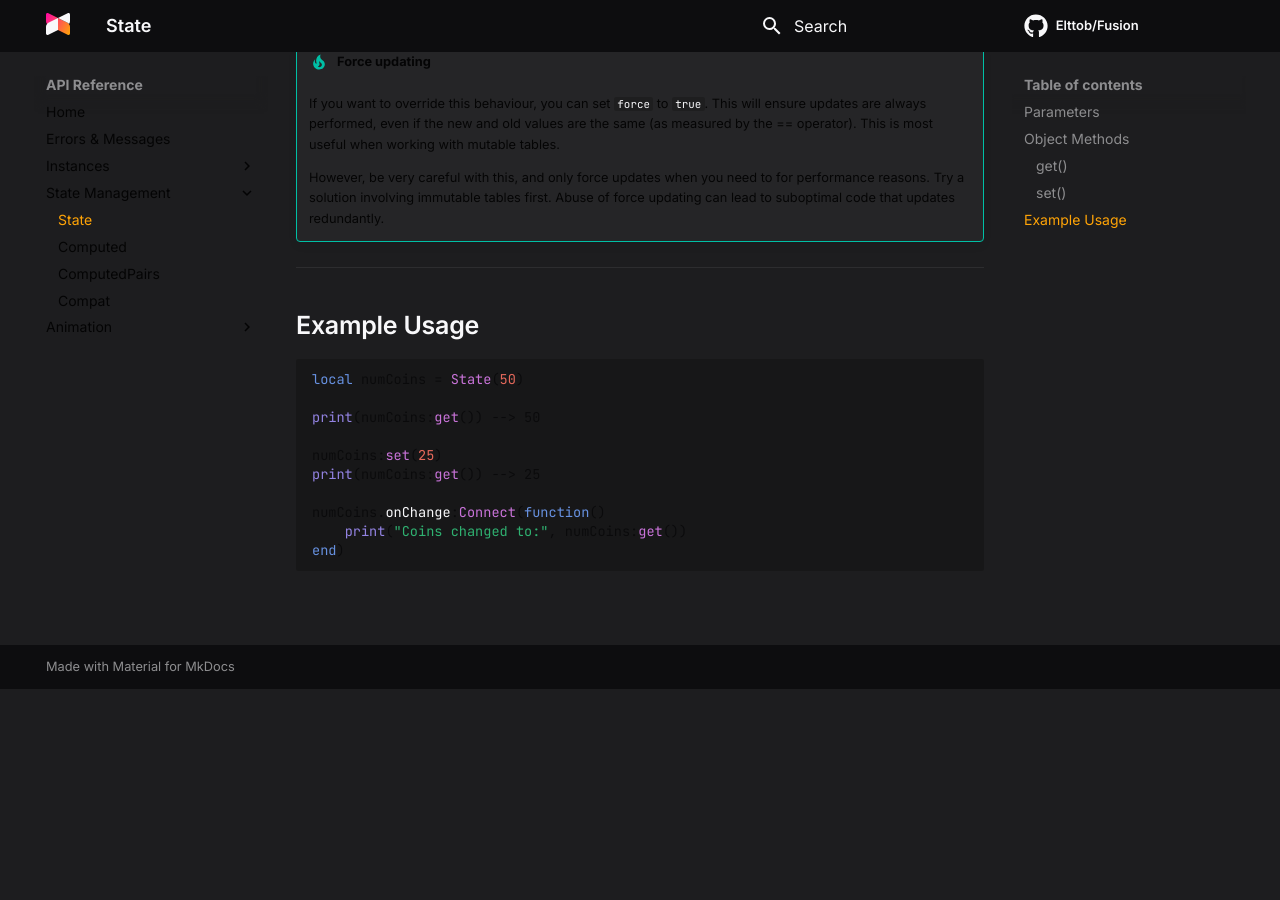
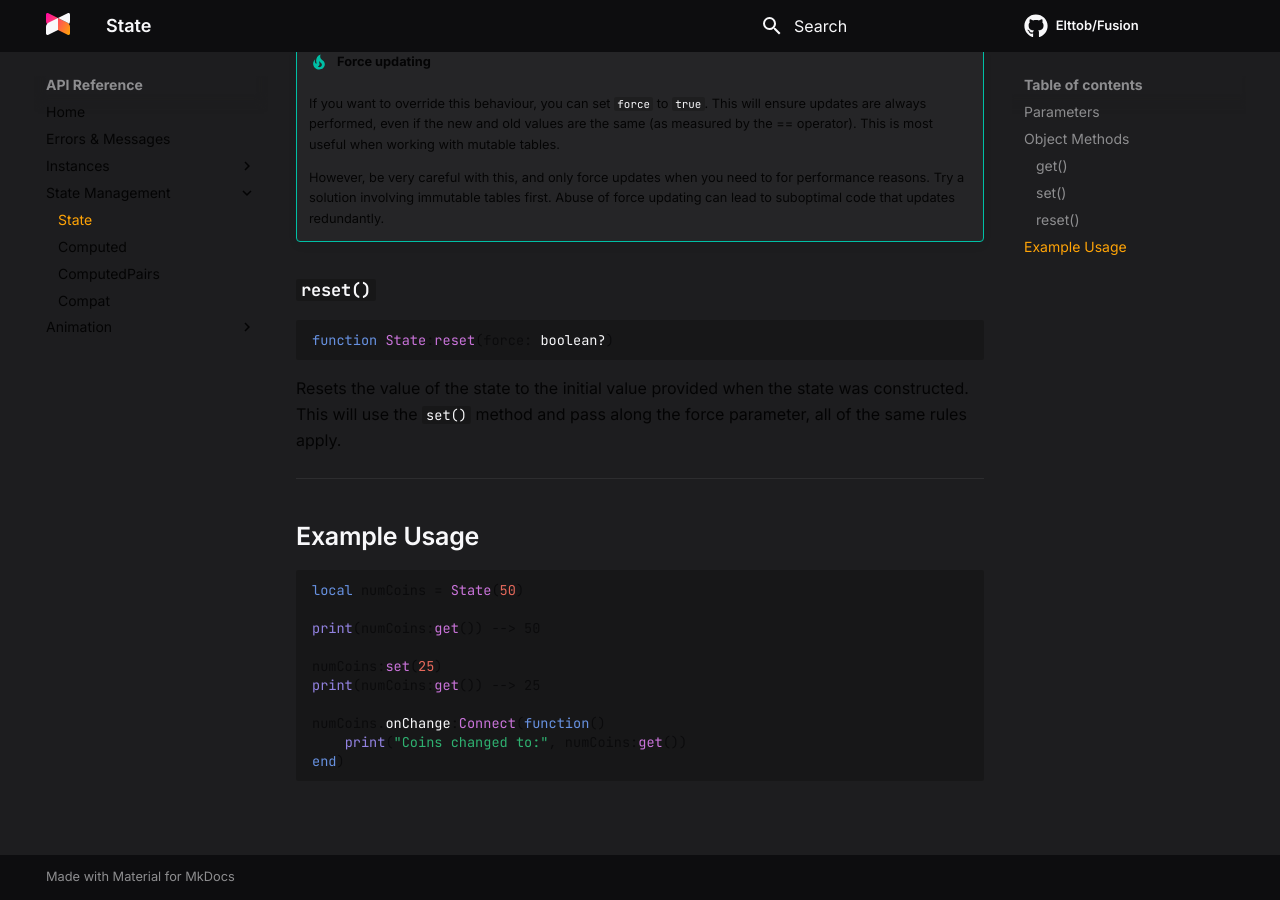
Before and after one commit to dphfox/Fusion, an MkDocs documentation site: the page built from docs/api-reference/api/state.md, in a window 1280 px wide and 900 px high, scrolled down 971 px. Built offline with MkDocs 1.6.1 and Material for MkDocs 9.7.7, drawn with Linux system fonts in a browser that asks for light colours; comment, search, counter and statistics services are not loaded; before the commit the page ends 1660 px from its top, so only the background shows below that.

Commit message:
Added docs and test for State:reset()

````diff
--- a/docs/api-reference/api/state.md
+++ b/docs/api-reference/api/state.md
@@ -45,6 +45,13 @@ state object. However, if they're the same, no update will be performed.
 	for performance reasons. Try a solution involving immutable tables first.
 	Abuse of force updating can lead to suboptimal code that updates redundantly.
 
+### `reset()`
+
+```Lua
+function State:reset(force: boolean?)
+```
+Resets the value of the state to the initial value provided when the state was constructed. This will use the `set()` method and pass along the force parameter, all of the same rules apply.
+
 -----
 
 ## Example Usage
````
Also changed, not shown: 1 other file.
